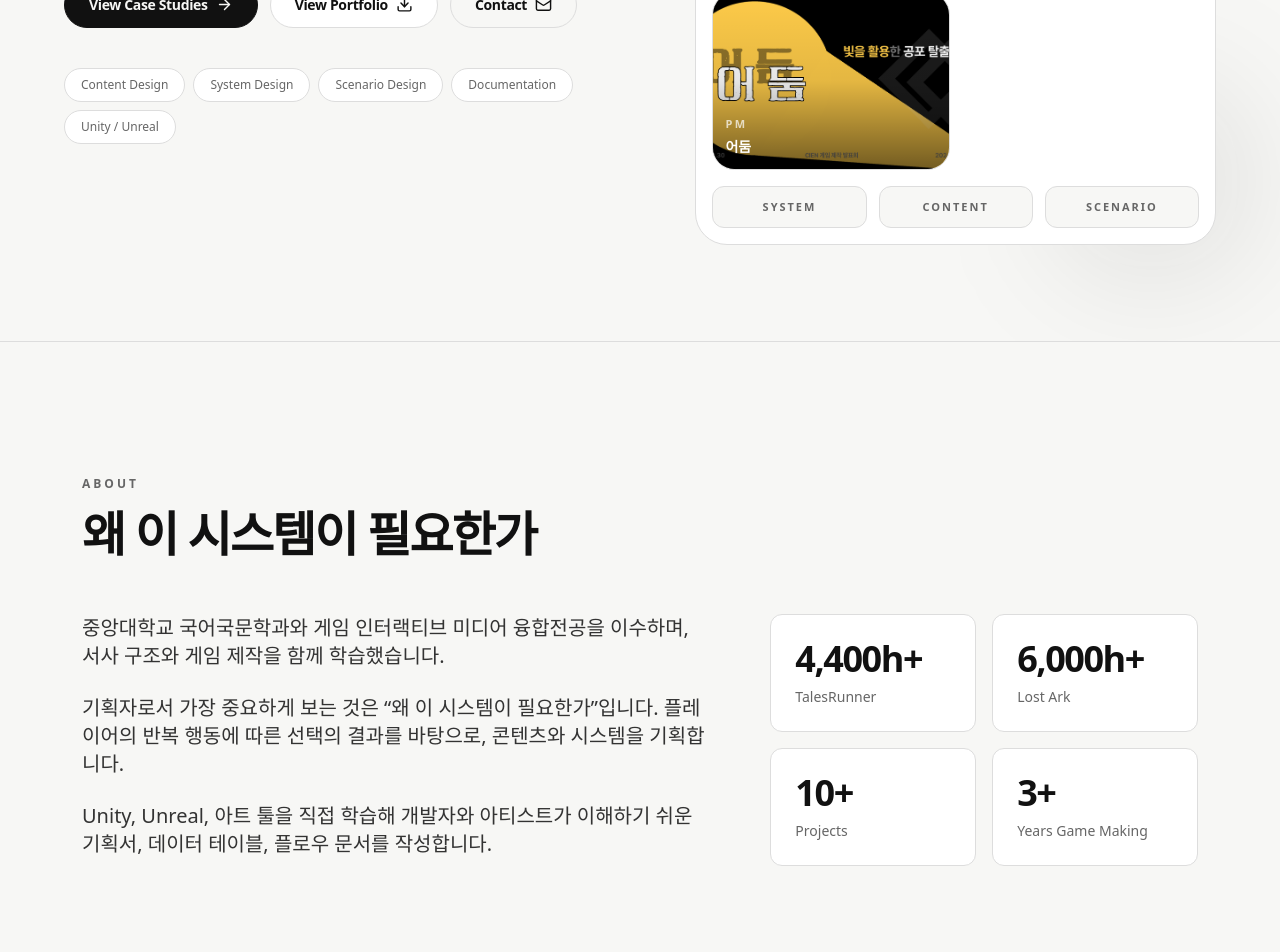
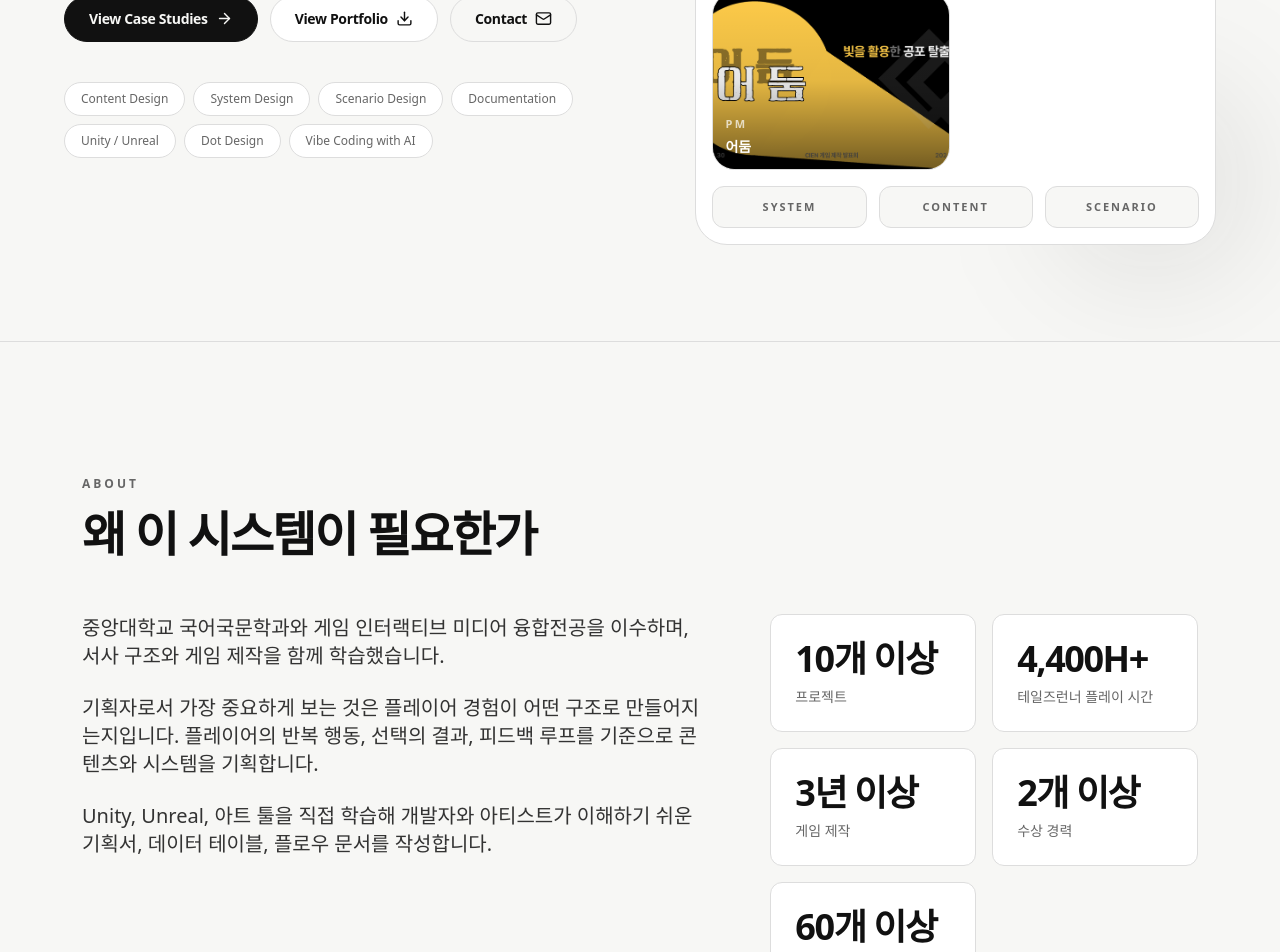
Before and after one commit to haehaejjang/website, a Next.js app: page / in a window 1280 px wide. Shown: the part 600-1552 px from the top of the page. Built offline with nearby package versions, Linux system fonts and the light colour scheme.

Commit message:
Update profile.ts

```diff
--- a/src/data/profile.ts
+++ b/src/data/profile.ts
@@ -4,7 +4,7 @@ export const profile = {
   role: "Game Designer",
   tagline: "콘텐츠 · 시스템 · 시나리오 기획",
   heroDescription:
-    "플레이어의 행동 루프와 선택 경험을 분석하고,\n이를 시스템 구조·데이터 테이블·시나리오 플로우로 구체화합니다.",
+    "플레이어의 행동 루프와 선택 경험을 분석하고, 이를 시스템 구조·데이터 테이블·시나리오 플로우로 구체화합니다. 실현 가능한 기획과 이해 가능한 기획서를 작성합니다.",
   mission:
     "콘텐츠·시스템·시나리오를 연결해 플레이 경험을 설계하고, 개발자와 아티스트가 구현하기 쉬운 형태로 기획을 문서화하는 게임 기획자.",
   heroKeywords: [
@@ -13,27 +13,42 @@ export const profile = {
     "Scenario Design",
     "Documentation",
     "Unity / Unreal",
+    "Dot Design",
+    "Vibe Coding with AI",
   ],
+
   email: "judys_bb@naver.com",
   phone: "010-5919-9613",
-  // 실제 파일이 준비되면 아래 경로에 교체하세요.
-  portfolioPdf: "/portfolio.pdf",
-  resumeUrl: "#",
+
+  portfolioPdf: "/pdf/Mainportfolio.pdf",
+  portfolioUrl: "/pdf/Mainportfolio.pdf",
+  resumeUrl: "/pdf/MainResume.pdf",
+
+  emailSubject: "게임 기획자 포트폴리오 문의드립니다",
+  emailBody:
+    "안녕하세요, 안세은 님.\n포트폴리오를 확인하고 연락드립니다.\n\n문의 내용:\n",
+
   links: [
-    { label: "GitHub", href: "#" },
-    { label: "Blog", href: "#" },
-    { label: "Notion", href: "#" },
+    { label: "GitHub", href: "https://github.com/haehaejjang" },
+    { label: "Blog", href: "https://blog.naver.com/judys_bb" },
+    {
+      label: "Notion",
+      href: "https://automatic-slipper-285.notion.site/Portfolio-03f3c1335d214596b554b8e61db76ff0?pvs=74",
+    },
   ],
+
   about: [
     "중앙대학교 국어국문학과와 게임 인터랙티브 미디어 융합전공을 이수하며, 서사 구조와 게임 제작을 함께 학습했습니다.",
-    "기획자로서 가장 중요하게 보는 것은 “왜 이 시스템이 필요한가”입니다. 플레이어의 반복 행동에 따른 선택의 결과를 바탕으로, 콘텐츠와 시스템을 기획합니다.",
+    "기획자로서 가장 중요하게 보는 것은 플레이어 경험이 어떤 구조로 만들어지는지입니다. 플레이어의 반복 행동, 선택의 결과, 피드백 루프를 기준으로 콘텐츠와 시스템을 기획합니다.",
     "Unity, Unreal, 아트 툴을 직접 학습해 개발자와 아티스트가 이해하기 쉬운 기획서, 데이터 테이블, 플로우 문서를 작성합니다.",
   ],
+
   stats: [
-    { value: "4,400h+", label: "TalesRunner" },
-    { value: "6,000h+", label: "Lost Ark" },
-    { value: "10+", label: "Projects" },
-    { value: "3+", label: "Years Game Making" },
+    { value: "10개 이상", label: "프로젝트" },
+    { value: "4,400H+", label: "테일즈런너 플레이 시간" },
+    { value: "3년 이상", label: "게임 제작" },
+    { value: "2개 이상", label: "수상 경력" },
+    { value: "60개 이상", label: "게임 플레이 경험" },
   ],
 } as const;
 
```
